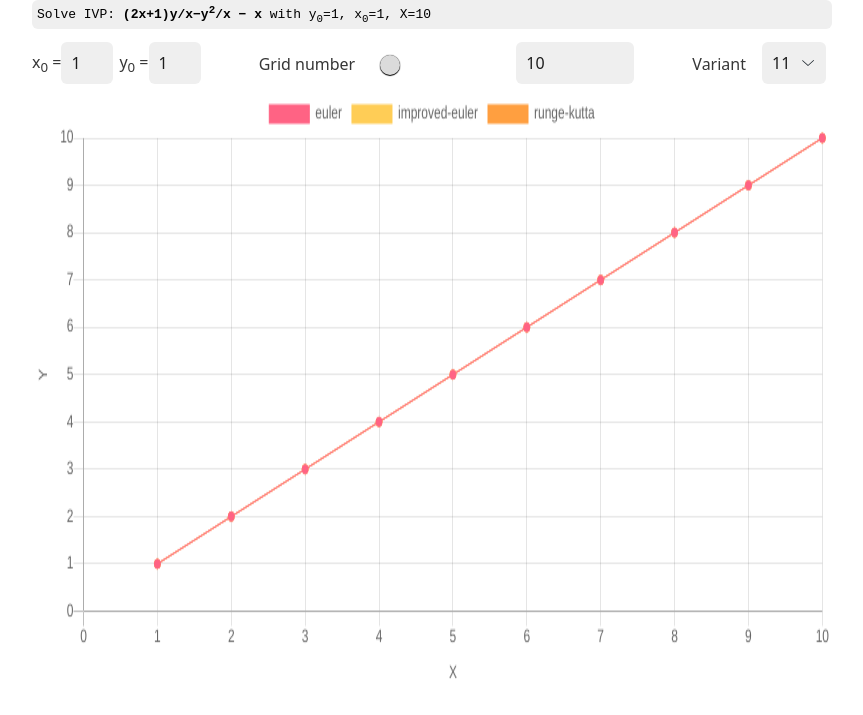
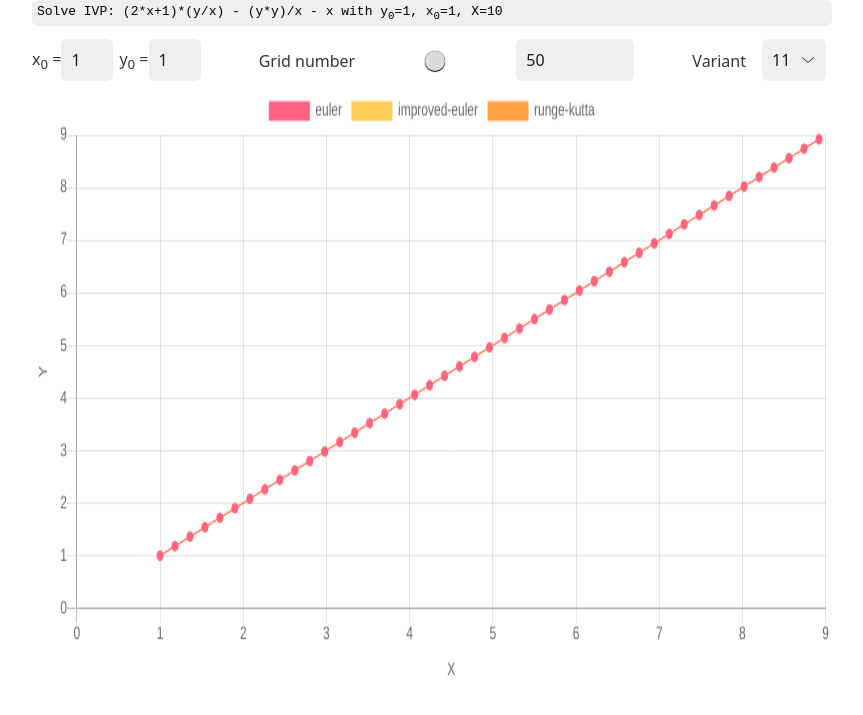
Before and after one commit to VanishMax/solving-de, a plain HTML site: page index.html in a window 1280 px wide. Shown: the part 85-800 px from the top of the page, without its empty margins (208-1071 px from the left). Drawn offline with nearby package versions, Linux system fonts and the light colour scheme.

Commit message:
Update all variants with initial values

```diff
--- a/code.js
+++ b/code.js
@@ -1,12 +1,17 @@
 // import {options, datasetConfig, gridNum, canvas} from './config';
 // import {method} from './methods';
 
-let gridNum = 10;
-let x0 = 1;
-let y0 = 1;
+let gridNum = 50;
+let x0;
+let y0;
 
 let chart;
 window.onload = function() {
+
+  // My default variant is 11
+  changeInitials(variants[11]);
+  document.getElementById('equation').innerHTML = variants[11].func;
+
   chart = new Chart(canvas, {
     type: 'line',
     label: 'Solution',
@@ -38,12 +43,23 @@ const changeGrid = e => {
 };
 
 const changeInitial = (e, name) => {
-  if (name === 'x') x0 = e.target.value;
-  if (name === 'y') y0 = e.target.value;
+  if (name === 'x') changeInitials({x: e.target.value, y: y0});
+  if (name === 'y') changeInitials({y: e.target.value, x: x0});
   updateChart()
+};
+
+const changeInitials = ({x, y}) => {
+  x0 = x;
+  y0 = y;
+  document.getElementById('x0').value = x;
+  document.getElementById('y0').value = y;
+  document.getElementById('x0_0').innerHTML = x;
+  document.getElementById('y0_0').innerHTML = y;
 };
 
 const changeVariant = e => {
   variant = e.target.value;
+  document.getElementById('equation').innerHTML = variants[variant].func;
+  changeInitials(variants[variant]);
   updateChart();
 };
--- a/config.js
+++ b/config.js
@@ -59,37 +59,154 @@ const options = {
 };
 
 const variants = {
-  1: '1 + 2*(y/x)',
-  2: 'y/x - x * Math.exp(y/x)',
-  3: '1/Math.cos(x) - y * Math.tan(x)',
-  4: '2 * Math.pow(x, 3) + 2 * (y/x)',
-  5: 'y/x + x * Math.cos(x)',
-  6: '(2 * x) / (x*x + y)',
-  7: '1/x + (2 * y) / (x * Math.log(x))',
-  8: 'y*y * Math.exp(x) - 2 * y',
-  9: '4 / (x*x) - y/x - y*y',
-  10: '-((y*y) / 3) - 2/(3 * x*x)',
-  11: '(2*x+1)*(y/x) - (y*y)/x - x',
-  12: '5 - x*x - y*y +2 * x * y',
-  13: 'Math.exp(2*x) + Math.exp(x) + y*y - 2 * y * Math.exp(x)',
-  14: '(1 + y/x) * Math.log((x + y)/x) + y/x',
-  15: '1/(x + 1) + 1/y',
-  16: 'Math.exp(y) − 2/x',
-  17: '3 * Math.pow(y, 2/3)',
-  18: '(y*y - y) / x',
-  19: '2 * x + y - 3',
-  20: '(2 - y*y) / (2 * x*x * y)',
-  21: 'y/x - y - x',
-  22: '(3 * y + 2 * x * y) / (x*x)',
-  23: 'Math.pow(y - x, 1/2) / Math.pow(x, 1/2) + 1',
-  24: '2 * Math.cos(x) / Math.pow(x, 1/2) - 2 * (y/x)',
-  25: '3*y - x * Math.pow(y, 1/3)',
+  1: {
+    func: '1 + 2*(y/x)',
+    x: 1,
+    y: 2,
+    n: 10,
+  },
+  2: {
+    func: 'y/x - x * Math.exp(y/x)',
+    x: 0,
+    y: 1,
+    n: 8,
+  },
+  3: {
+    func: '1/Math.cos(x) - y * Math.tan(x)',
+    x: 0,
+    y: 1,
+    n: 7,
+  },
+  4: {
+    func: '2 * Math.pow(x, 3) + 2 * (y/x)',
+    x: 1,
+    y: 2,
+    n: 10,
+  },
+  5: {
+    func: 'y/x + x * Math.cos(x)',
+    x: 3.14,
+    y: 1,
+    n: 4*3.14,
+  },
+  6: {
+    func: '(2 * x) * (x*x + y)',
+    x: 0,
+    y: 0,
+    n: 10,
+  },
+  7: {
+    func: '1/x + (2 * y) / (x * Math.log(x))',
+    x: 2,
+    y: 0,
+    n: 12,
+  },
+  8: {
+    func: 'y*y * Math.exp(x) - 2 * y',
+    x: -4,
+    y: 1,
+    n: 4,
+  },
+  9: {
+    func: '4 / (x*x) - y/x - y*y',
+    x: 1,
+    y: 0,
+    n: 7,
+  },
+  10: {
+    func: '-((y*y) / 3) - 2/(3 * x*x)',
+    x: 1,
+    y: 2,
+    n: 5,
+  },
+  11: {
+    func: '(2*x+1)*(y/x) - (y*y)/x - x',
+    x: 1,
+    y: 1,
+    n: 9,
+  },
+  12: {
+    func: '5 - x*x - y*y +2 * x * y',
+    x: 0,
+    y: 1,
+    n: 20,
+  },
+  13: {
+    func: 'Math.exp(2*x) + Math.exp(x) + y*y - 2 * y * Math.exp(x)',
+    x: 0,
+    y: 0,
+    n: 15,
+  },
+  14: {
+    func: '(1 + y/x) * Math.log((x + y)/x) + y/x',
+    x: 1,
+    y: 2,
+    n: 6,
+  },
+  15: {
+    func: 'Math.exp(x) - y',
+    x: 0,
+    y: 0,
+    n: 7,
+  },
+  16: {
+    func: 'Math.exp(y) − 2/x',
+    x: 1,
+    y: -2,
+    n: 7,
+  },
+  17: {
+    func: '3 * Math.pow(y, 2/3)',
+    x: 2,
+    y: 0,
+    n: 10,
+  },
+  18: {
+    func: '(y*y - y) / x',
+    x: 1,
+    y: 0.5,
+    n: 9,
+  },
+  19: {
+    func: '2 * x + y - 3',
+    x: 1,
+    y: 1,
+    n: 7,
+  },
+  20: {
+    func: '(2 - y*y) / (2 * x*x * y)',
+    x: 1,
+    y: 1,
+    n: 6,
+  },
+  21: {
+    func: 'y/x - y - x',
+    x: 1,
+    y: 0,
+    n: 10,
+  },
+  22: {
+    func: '(3 * y + 2 * x * y) / (x*x)',
+    x: 1,
+    y: 1,
+    n: 6,
+  },
+  23: {
+    func: 'Math.pow(y - x, 1/2) / Math.pow(x, 1/2) + 1',
+    x: 1,
+    y: 10,
+    n: 15,
+  },
+  24: {
+    func: '(2 * Math.pow(y, 1/2) * Math.cos(x)) / x - 2 * (y / x)',
+    x: 3.14,
+    y: 2,
+    n: 5*3.14,
+  },
+  25: {
+    func: '3*y - x * Math.pow(y, 1/3)',
+    x: 1,
+    y: 2,
+    n: 6,
+  },
 };
-
-const randColor = () => {
-  const MAX_COLOR_NUM = 255;
-  const red = Math.floor(MAX_COLOR_NUM * Math.random());
-  const green = Math.floor(MAX_COLOR_NUM * Math.random());
-  const blue = Math.floor(MAX_COLOR_NUM * Math.random());
-  return `rgb(${red}, ${green}, ${blue})`;
-};
--- a/index.html
+++ b/index.html
@@ -11,20 +11,20 @@
 <body>
     <h1>Solving Differential Equations</h1>
     <code class="mb">
-        Solve IVP: <b>(2x+1)y/x−y<sup>2</sup>/x − x</b> with y<sub>0</sub>=1, x<sub>0</sub>=1, X=10
+      Solve IVP: <span id="equation"></span> with y<sub>0</sub>=<span id="y0_0"></span>, x<sub>0</sub>=<span id="x0_0"></span>, X=10
     </code>
 
     <div class="flex flex-between">
         <div class="flex-center flex">
             <label for="x0">x<sub>0</sub> = </label>
-            <input oninput="changeInitial(event, 'x')" type="number" id="x0" value="1" class="w-2">
+            <input oninput="changeInitial(event, 'x')" type="number" id="x0" class="w-2">
             <label for="y0">y<sub>0</sub> = </label>
-            <input oninput="changeInitial(event, 'y')" type="number" id="y0" value="1" class="w-2">
+            <input oninput="changeInitial(event, 'y')" type="number" id="y0" class="w-2">
         </div>
         <div class="flex-center flex">
             <label for="grid">Grid number</label>
-            <input oninput="changeGrid(event)" type="range" id="grid" value="10" min="2" max="100">
-            <input oninput="changeGrid(event)" type="number" id="grid-num" value="10" min="0" max="1000">
+            <input oninput="changeGrid(event)" type="range" id="grid" value="50" min="2" max="100">
+            <input oninput="changeGrid(event)" type="number" id="grid-num" value="50" min="0" max="1000">
         </div>
       <div class="flex-center flex">
         <label for="variant" class="mr">Variant</label>
--- a/methods.js
+++ b/methods.js
@@ -1,14 +1,12 @@
-const MAX_X = 10;
-
 let variant = 11;
 
 const func = (x, y) => {
-  return eval(variants[variant]);
+  return eval(variants[variant].func);
 };
 
 const euler = (x0, y0, h) => {
   let points = [];
-  while (x0 <= MAX_X) {
+  while (x0 <= variants[variant].n) {
     points.push({
       x: x0,
       y: y0,
@@ -21,7 +19,7 @@ const euler = (x0, y0, h) => {
 
 const improvedEuler = (x0, y0, h) => {
   let points = [];
-  while (x0 <= MAX_X) {
+  while (x0 <= variants[variant].n) {
     let xNext = x0 + h;
     let yNext = y0 + h * func(x0, y0);
     points.push({
@@ -36,7 +34,7 @@ const improvedEuler = (x0, y0, h) => {
 
 const rungeKutta = (x0, y0, h) => {
   let points = [];
-  while (x0 <= MAX_X) {
+  while (x0 <= variants[variant].n) {
     let k1 = h * func(x0, y0);
     let k2 = h * func(x0 + 0.5 * h, y0 + 0.5 * k1);
     let k3 = h * func(x0 + 0.5 * h, y0 + 0.5 * k2);
@@ -52,7 +50,7 @@ const rungeKutta = (x0, y0, h) => {
 };
 
 const method = (name, x0, y0, n) => {
-  const h = MAX_X / n;
+  const h = variants[variant].n / n;
   switch (name) {
     case 'euler':
       return euler(x0, y0, h);
```
